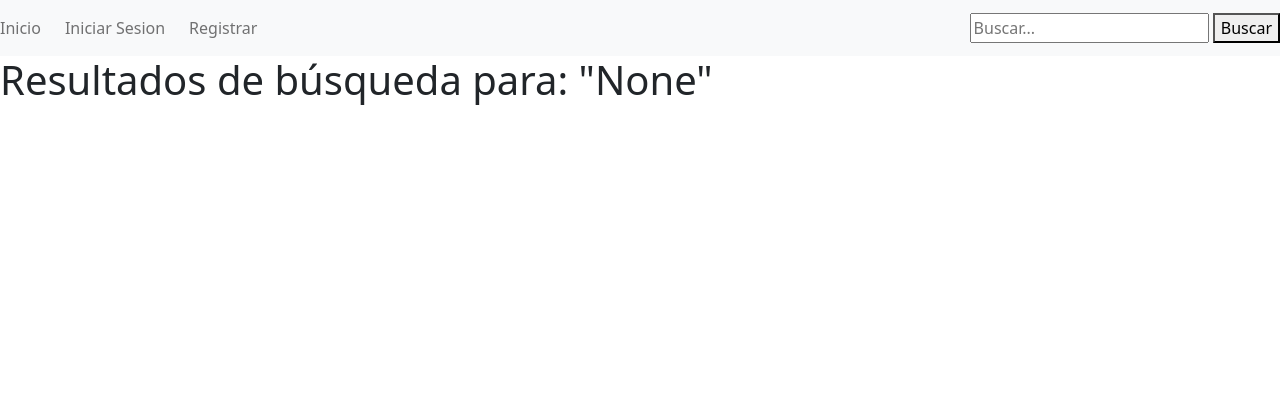
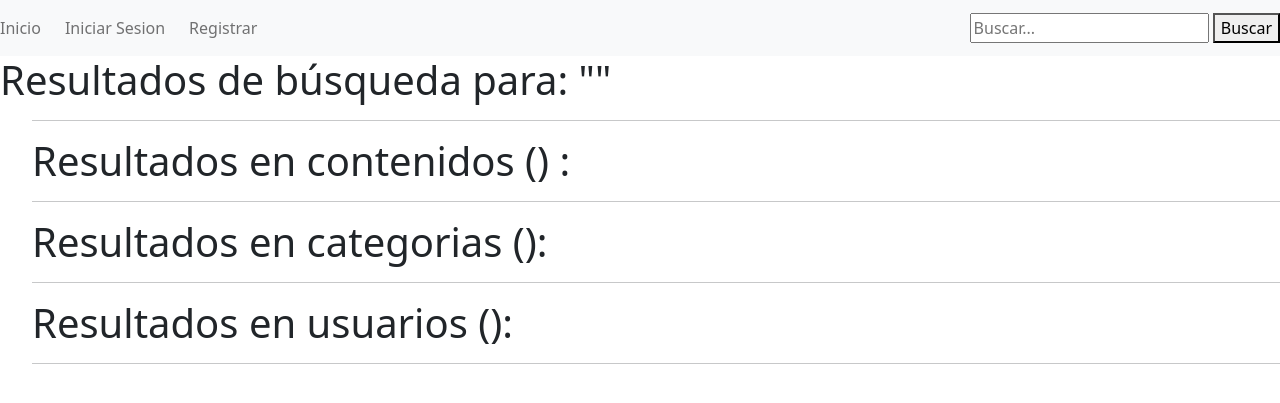
Before and after one commit to FranciscoCaba/cms-is2, a Django app: page /resultados_busqueda/ in a window 1280 px wide. Shown: the top 403 px of the page. Run offline with Django 4.2, Linux system fonts and the light colour scheme; some libraries are stand-ins or nearby versions.

Commit message:
barra de busqueda

```diff
--- a/app/templates/base.html
+++ b/app/templates/base.html
@@ -121,6 +121,10 @@
           </ul>
         {% endif %}
       </div>
+      <form method="GET" action="{% url 'buscar_contenido' %}">
+        <input type="text" name="q" placeholder="Buscar...">
+        <button type="submit">Buscar</button>
+      </form>
       {% if request.user.is_authenticated %}
       <div class="dropstart d-flex flex-row align-items-center me-4">
         <a class="nav-link dropdown-toggle" href="#" role="button" data-bs-toggle="dropdown" aria-expanded="false">
@@ -135,10 +139,6 @@
         </ul>
       </div>
       {% endif %}
-      <form method="GET" action="{% url 'buscar_contenido' %}">
-        <input type="text" name="q" placeholder="Buscar...">
-        <button type="submit">Buscar</button>
-      </form>
   </nav>
   {% block contenido %}
   {% endblock %}
--- a/app/templates/busqueda/resultado.html
+++ b/app/templates/busqueda/resultado.html
@@ -3,12 +3,37 @@
 {% block contenido %}
 <h1>Resultados de búsqueda para: "{{ query }}"</h1>
     <ul>
-        {% for item in contenido %}
-            <li>
-                <h2>{{ item.titulo }}</h2>
-                <p>Categoría: {{ item.categoria.nombre }}</p>
-                <p>{{ item.contenido }}</p>
-            </li>
-        {% endfor %}
+
+            {% if contenidos.count != 0 %}
+            <hr>
+            <h1>Resultados en contenidos ({{ contenidos.count }}) :</h1>
+            {% for item in contenidos %}
+                <li>
+                    <h2>{{ item.titulo }}</h2>
+                    <p>Categoría: {{ item.categoria.nombre }}</p>
+                    <p>{{ item.descripcion }}</p>
+                </li>
+            {% endfor %}
+            {% endif %}
+
+            {% if categorias.count != 0 %}
+            <hr>
+            <h1>Resultados en categorias ({{ categorias.count }}):</h1>
+            {% for item in categorias %}
+                <li>
+                    <h2>{{ item.nombre }}</h2>
+                </li>
+            {% endfor %}
+            {% endif %}
+            {% if usuarios.count != 0 %}
+            <hr>
+            <h1>Resultados en usuarios ({{ usuarios.count }}):</h1>
+            {% for item in usuarios %}
+                <li>
+                    <h2>{{ item.username }}</h2>
+                </li>
+            {% endfor %}
+            {% endif %}
+        <hr>
     </ul>
 {% endblock %}
--- a/app/views.py
+++ b/app/views.py
@@ -8,8 +8,11 @@
 from django.contrib.auth import logout
 from django.urls import reverse_lazy, reverse
 from django.contrib import messages
-from django.db.models import Count, Q
+from django.db.models import Count, Q, Value
 from contenido.models import Categoria, Contenido
+from django.db.models.functions import Cast
+
+
 
 # Create your views here.
 class CustomTemplateView(TemplateView):
@@ -214,12 +217,14 @@
 
 def resultados_busqueda(request):
     query = request.GET.get('q')
-    if query:
-        contenido = Contenido.objects.filter(Q(titulo__icontains=query) | Q(descripcion__icontains=query))
-        categoria = Categoria.objects.filter(Q(categoria__nombre__icontains=query))
+    contenidos = ()
+    categorias = ()
+    usuarios = ()
+    if query != None:
+        contenidos = Contenido.objects.filter(Q(titulo__icontains=query) | Q(descripcion__icontains=query))
+        categorias = Categoria.objects.filter(Q(nombre__icontains=query))
+        usuarios = User.objects.filter(Q(username__icontains=query))
+    else:
+        query = ''
 
-    else:
-        contenido = ()
-        categoria = ()
-
-    return render(request, 'busqueda/resultado.html', {'contenido': contenido, 'categoria': categoria, 'query': query})
+    return render(request, 'busqueda/resultado.html', {'contenidos': contenidos, 'categorias': categorias, 'usuarios': usuarios, 'query': query})
--- a/contenido/management/commands/semilla.py
+++ b/contenido/management/commands/semilla.py
@@ -44,7 +44,8 @@
             'Derlis': 'Suscriptor',
             'Osmani': 'Autor',
             'Fran': 'Editor',
-            'Jimmy': 'Publicador'
+            'Jimmy': 'Publicador',
+            'admin': 'Administracion'
         }
 
         for nombre_usuario, nombre_grupo in usuarios.items():
@@ -69,7 +70,7 @@
 
         # Crear contenidos
         for categoria in Categoria.objects.all():
-            for i in range(10):
+            for i in range(4):
                 titulo = lorem.sentence()
 
                 # Generar descripción en formato HTML aleatorio con etiquetas
```
